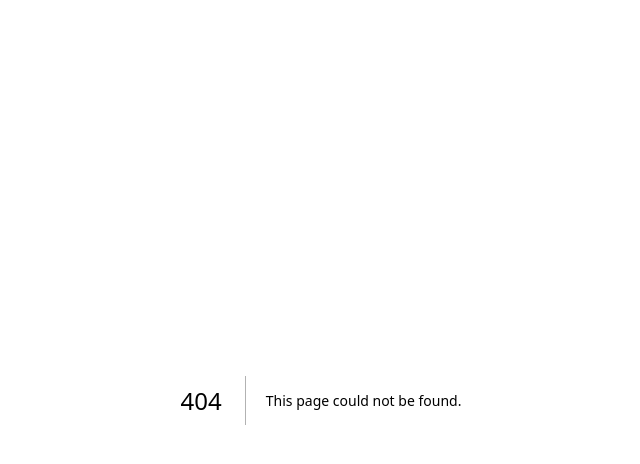
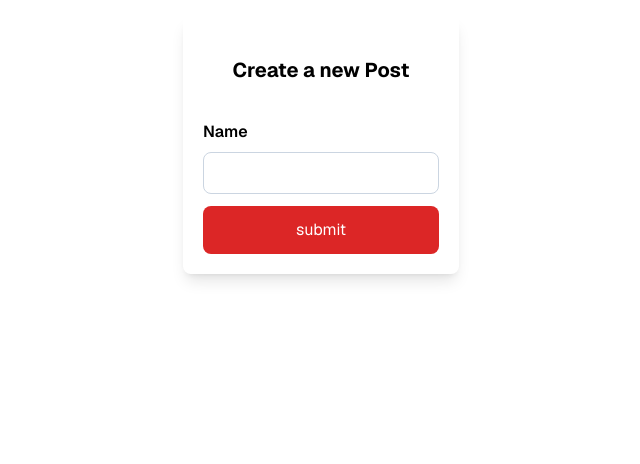
Before and after one commit to MSami345/T3-Project, a Next.js app: page /create-post in a window 1280 px wide. Before the commit this address had no page. Shown: the top 464 px of the page, without its empty margins (319-959 px from the left). Built offline with nearby package versions, Linux system fonts and the light colour scheme.

Commit message:
added routes and form to add posts

```diff
--- a/src/app/sample-page/page.tsx
+++ b/src/app/all-posts/page.tsx
@@ -1,21 +1,20 @@
 import React from 'react'
 import AddPostComp from '~/components/AddPostComp'
 import PostDisplay from '~/components/PostDisplay'
-import { db } from '~/server/db'
+import { getPost } from '~/server/queries'
 
 export const dynamic = 'force-dynamic'
 export const revalidate = 1
 
 const page = async () => {
-    const posts = await db.query.posts.findMany()
+    const posts = await getPost();
 
     return (
         <div className='flex flex-col items-center gap-10 py-10'>
-
             <p className="text-2xl font-bold shadow-lg p-3">POSTS From vercel postgres</p>
-            {posts.length && posts.map((post , index) =>
+            {posts?.length ? posts.map((post) =>
                 <PostDisplay key={post.id} post={post} />
-            )
+            ) : <p>No posts available</p>
             }
             <AddPostComp />
         </div>
--- a/src/app/api/post/route.ts
+++ b/src/app/api/post/route.ts
@@ -1,19 +1,33 @@
 import { eq } from "drizzle-orm"
-import { request } from "http"
-import { NextRequest } from "next/server"
+import { type NextRequest } from "next/server"
 import { db } from "~/server/db"
 import { posts } from "~/server/db/schema"
 
-export const GET = async (request: NextRequest) => {
+export const GET = async () => {
     try {
         await db.insert(posts).values({ name: 'sadiq' })
-
     } catch (error) {
         return Response.json(error)
     }
 
     return Response.json({ 'message': 'post added successfully' })
 }
+
+export const POST = async (request: NextRequest) => {
+
+    const res = await request.json() as { name: string | null }
+    // console.log(res)
+    try {
+        await db.insert(posts).values({ name: res.name })
+    } catch (error) {
+        return Response.json(error)
+    }
+
+    // console.log(name)
+
+    return Response.json({ 'message': 'post added successfully' })
+}
+
 
 export const DELETE = async (request: NextRequest) => {
     const params = request.nextUrl.searchParams
--- /dev/null
+++ b/src/app/create-post/page.tsx
@@ -0,0 +1,13 @@
+import React from 'react'
+import PostForm from '~/components/PostForm'
+
+const CreatePost = () => {
+
+    return (
+        <div className='flex flex-col gap-5 p-4 items-center justify-center'>
+            <PostForm />
+        </div>
+    )
+}
+
+export default CreatePost
--- a/src/components/AddPostComp.tsx
+++ b/src/components/AddPostComp.tsx
@@ -1,30 +1,15 @@
 'use client'
-import React, { useEffect, useState } from 'react'
-// import { addPost } from './addpost';
+import { useRouter } from 'next/navigation';
+import React from 'react'
 
 const AddPostComp = () => {
-    const [flag, setFlag] = useState(false);
-
-    const addPost = async () => {
-        try {
-            await fetch('/api/post')
-            // alert("post added successfully")
-        } catch (error) {
-            console.log(error)
-            alert("error adding posts in database")
-        }
-    }
-
-    useEffect(() => {
-        if (flag) {
-            addPost().catch(error=>console.log(error))
-        }
-    }, [flag])
-
+    const router = useRouter()
 
     return (
         <div>
-            <button onClick={() => setFlag(!flag)}>{flag ? 'created' : 'create'}</button>
+            <button className='bg-blue-400 text-white p-3 rounded-xl' onClick={() => router.push('/create-post')}>
+                Add Post
+            </button>
         </div>
     )
 }
--- a/src/components/PostDisplay.tsx
+++ b/src/components/PostDisplay.tsx
@@ -1,4 +1,5 @@
 'use client'
+import { useRouter } from 'next/navigation'
 import React from 'react'
 interface POST {
     id: number
@@ -8,6 +9,7 @@ interface POST {
 }
 
 const PostDisplay = ({ post }: { post: POST }) => {
+    const router = useRouter();
     const deletePost = async (id: number) => {
         try {
             await fetch(`/api/post?id=${id}`, { method: "DELETE" })
@@ -27,7 +29,10 @@ const PostDisplay = ({ post }: { post: POST }) => {
             <button
                 className='bg-red-700 text-white p-2 rounded-lg'
                 onClick={() => {
-                    deletePost(Number(post.id)).catch(error => console.log(error))
+                    deletePost(Number(post.id)).then(() => {
+                        router.refresh()
+                    })
+                        .catch(error => console.log(error))
                 }}
             >
                 Delete Post
--- /dev/null
+++ b/src/components/PostForm.tsx
@@ -0,0 +1,44 @@
+'use client'
+import { useRouter } from 'next/navigation'
+import React, { useState } from 'react'
+import { type FormEvent } from 'react'
+
+const PostForm = () => {
+    const [name, setName] = useState('')
+    const router = useRouter()
+
+    const addPost = async (e: FormEvent) => {
+        e.preventDefault()
+        try {
+            const res = await fetch('/api/post', {
+                method: "POST",
+                body: JSON.stringify({ name }),
+                headers: { 'content-type': 'application/json' }
+            })
+            if (res.ok) {
+                router.push('/all-posts')
+            }
+        } catch (error) {
+            console.log(error)
+            alert("error adding posts in database")
+        }
+    }
+
+    return (
+        <div className='flex flex-col gap-4 items-center shadow-lg p-5 rounded-lg'>
+            <p className='text-xl font-bold py-5'>Create a new Post</p>
+            <form onSubmit={addPost} className="flex flex-col gap-3">
+                <div className="flex flex-col gap-2">
+                    <label htmlFor="Name" className="text-md text-black font-semibold">
+                        Name
+                    </label>
+                    <input className='border border-slate-300 rounded-lg p-2' type="text" value={name} onChange={(e) => setName(e.target.value)} />
+                </div>
+                <button type='submit' className="p-3 bg-red-600 text-white rounded-lg">submit</button>
+            </form>
+
+        </div>
+    )
+}
+
+export default PostForm
--- /dev/null
+++ b/src/server/queries.ts
@@ -0,0 +1,6 @@
+import 'server-only'
+import { db } from "./db"
+
+export const getPost = async () => {
+    return await db.query.posts.findMany()
+}
```
